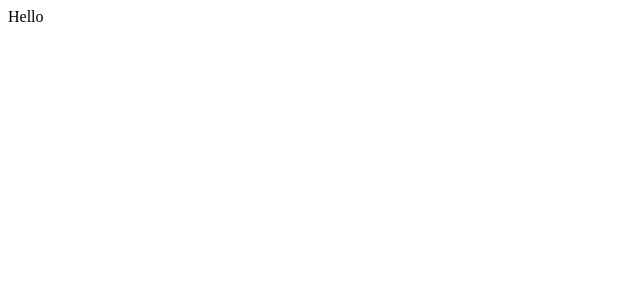
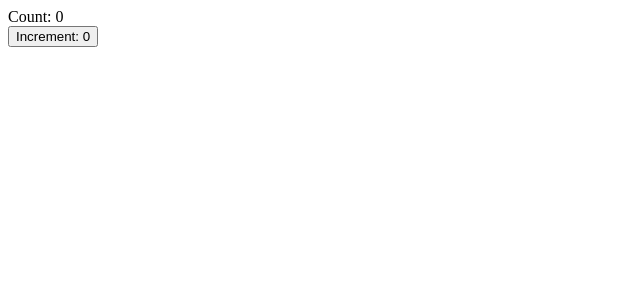
Before and after one commit to romeovs/next-optimistic-shared-components, a Next.js app: page / in a window 1280 px wide. Shown: the top 300 px of the page, without its empty margins (0-640 px from the left). Built offline with nearby package versions, Linux system fonts and the light colour scheme.

Commit message:
Add example app

```diff
--- a/app/layout.tsx
+++ b/app/layout.tsx
@@ -1,7 +1,18 @@
+import { Count } from "../components/count"
+
+type Props = {
+	children: React.ReactNode
+}
+
 export default function Layout(props: Props) {
 	return (
 		<html>
 			<body>
+				{/* Count is rendered in the layout to make use of
+					* incremental static rendering.
+				  */}
+				<Count />
+
 				{props.children}
 			</body>
 		</html>
--- a/app/page.tsx
+++ b/app/page.tsx
@@ -1,4 +1,7 @@
+import { Count, Increment } from "../components/count"
 
 export default function Page() {
-	return <div>Hello</div>
+	return (
+		<Increment />
+	)
 }
--- /dev/null
+++ b/components/count/client.tsx
@@ -0,0 +1,21 @@
+"use client"
+
+import { useCallback, useOptimistic } from "react"
+import { useRouter } from "next/navigation"
+
+import { increment } from "./server"
+
+export function IncrementClient(props: { count: number }) {
+	const router = useRouter()
+	const [optimisticCount, incrementOptimisticCount] = useOptimistic(props.count, function (count) {
+		return count + 1
+	})
+
+	const handleClick = useCallback(function () {
+		incrementOptimisticCount({})
+		increment()
+		router.refresh()
+	}, [incrementOptimisticCount, router])
+
+	return <button onClick={handleClick}>Increment: {optimisticCount}</button>
+}
--- /dev/null
+++ b/components/count/index.tsx
@@ -0,0 +1,12 @@
+import { IncrementClient } from "./client"
+import { read } from "./server"
+
+export async function Count() {
+	const count = await read()
+	return <div>Count: {count}</div>
+}
+
+export async function Increment() {
+	const count = await read()
+	return <IncrementClient count={count} />
+}
--- /dev/null
+++ b/components/count/server.ts
@@ -0,0 +1,32 @@
+"use server"
+import fs from "node:fs/promises"
+
+const FILENAME = "./count.json"
+const DELAY = 1000
+
+export async function read() {
+	try {
+		const data = await fs.readFile(FILENAME, "utf-8")
+		return JSON.parse(data).count
+	} catch (err) {
+		return 0
+	}
+}
+
+export async function increment() {
+	await delay()
+
+	const current = await read()
+	const next = current + 1
+	await write(current + 1)
+	return next
+}
+
+async function write(count: number) {
+	const data = JSON.stringify({ count })
+	await fs.writeFile(FILENAME, data)
+}
+
+async function delay(ms: number = DELAY) {
+	return new Promise(resolve => setTimeout(resolve, ms))
+}
```
Also changed, not shown: components/count/types.ts (added, +9 -0 lines).
